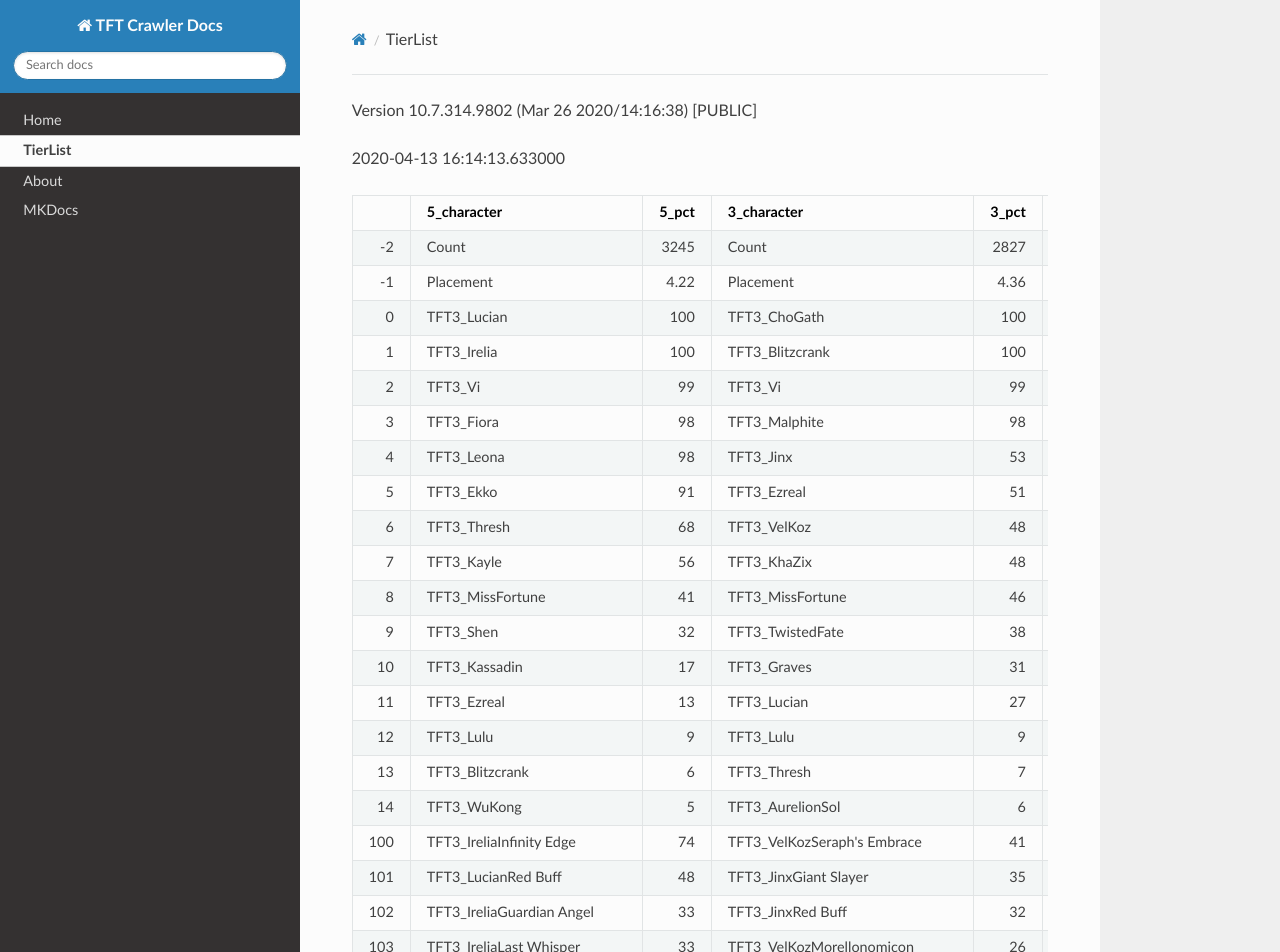
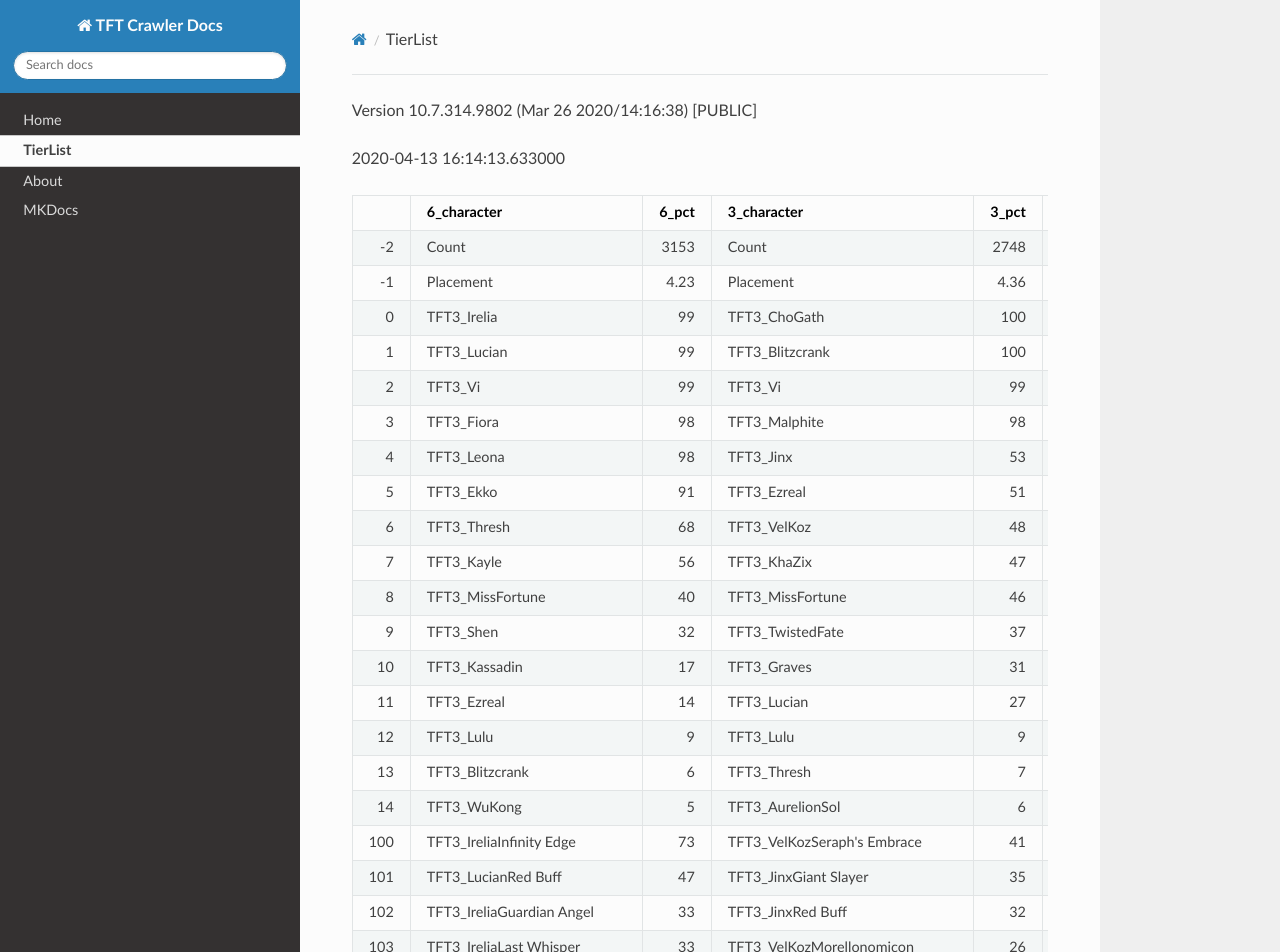
Before and after one commit to JamesYouL2/TFT-Crawler, an MkDocs documentation site: the page built from docs/tierlist.md, in a window 1280 px wide and 1400 px high. Shown: the top 952 px of the window. Built offline with MkDocs 1.6.1, drawn with Linux system fonts in a browser that asks for light colours; nearby versions of some CDN libraries; some of the changed lines change nothing that is shown.

Commit message:
Update tierlist.md

```diff
--- a/docs/tierlist.md
+++ b/docs/tierlist.md
@@ -2,37 +2,37 @@
 
 2020-04-13 16:14:13.633000
 
-|     | 5_character                     |   5_pct | 3_character                      |   3_pct | 2_character                    |   2_pct | 4_character                      |   4_pct | 1_character                      |   1_pct | 6_character                      |   6_pct |
+|     | 6_character                     |   6_pct | 3_character                      |   3_pct | 1_character                    |   1_pct | 4_character                      |   4_pct | 2_character                      |   2_pct | 5_character                      |   5_pct |
 |----:|:--------------------------------|--------:|:---------------------------------|--------:|:-------------------------------|--------:|:---------------------------------|--------:|:---------------------------------|--------:|:---------------------------------|--------:|
-|  -2 | Count                           | 3245    | Count                            | 2827    | Count                          | 2093    | Count                            |  2994   | Count                            | 2746    | Count                            | 1737    |
-|  -1 | Placement                       |    4.22 | Placement                        |    4.36 | Placement                      |    4.44 | Placement                        |     4.5 | Placement                        |    4.56 | Placement                        |    4.58 |
-|   0 | TFT3_Lucian                     |  100    | TFT3_ChoGath                     |  100    | TFT3_Mordekaiser               |   99    | TFT3_Rumble                      |    99   | TFT3_Neeko                       |   79    | TFT3_Kayle                       |   99    |
-|   1 | TFT3_Irelia                     |  100    | TFT3_Blitzcrank                  |  100    | TFT3_Jhin                      |   98    | TFT3_Annie                       |    99   | TFT3_Syndra                      |   68    | TFT3_Shen                        |   97    |
-|   2 | TFT3_Vi                         |   99    | TFT3_Vi                          |   99    | TFT3_Karma                     |   96    | TFT3_Shaco                       |    98   | TFT3_Ahri                        |   67    | TFT3_Irelia                      |   79    |
-|   3 | TFT3_Fiora                      |   98    | TFT3_Malphite                    |   98    | TFT3_Ashe                      |   93    | TFT3_Fizz                        |    98   | TFT3_Zoe                         |   66    | TFT3_MissFortune                 |   65    |
-|   4 | TFT3_Leona                      |   98    | TFT3_Jinx                        |   53    | TFT3_Jayce                     |   70    | TFT3_KaiSa                       |    98   | TFT3_Soraka                      |   63    | TFT3_Kassadin                    |   59    |
-|   5 | TFT3_Ekko                       |   91    | TFT3_Ezreal                      |   51    | TFT3_WuKong                    |   69    | TFT3_Lux                         |    74   | TFT3_Lux                         |   56    | TFT3_Thresh                      |   57    |
-|   6 | TFT3_Thresh                     |   68    | TFT3_VelKoz                      |   48    | TFT3_Lulu                      |   67    | TFT3_KhaZix                      |    64   | TFT3_Poppy                       |   42    | TFT3_WuKong                      |   47    |
-|   7 | TFT3_Kayle                      |   56    | TFT3_KhaZix                      |   48    | TFT3_Poppy                     |   44    | TFT3_Ekko                        |    30   | TFT3_VelKoz                      |   36    | TFT3_Xayah                       |   46    |
-|   8 | TFT3_MissFortune                |   41    | TFT3_MissFortune                 |   46    | TFT3_Shaco                     |   31    | TFT3_Karma                       |    27   | TFT3_Rakan                       |   32    | TFT3_Ezreal                      |   43    |
-|   9 | TFT3_Shen                       |   32    | TFT3_TwistedFate                 |   38    | TFT3_Lux                       |   31    | TFT3_Kayle                       |    16   | TFT3_XinZhao                     |   32    | TFT3_Blitzcrank                  |   42    |
-|  10 | TFT3_Kassadin                   |   17    | TFT3_Graves                      |   31    | TFT3_JarvanIV                  |   29    | TFT3_MissFortune                 |     5   | TFT3_JarvanIV                    |   30    | TFT3_Yasuo                       |   33    |
-|  11 | TFT3_Ezreal                     |   13    | TFT3_Lucian                      |   27    | TFT3_Leona                     |   26    | TFT3_Gangplank                   |     3   | TFT3_Sona                        |   30    | TFT3_MasterYi                    |   33    |
-|  12 | TFT3_Lulu                       |    9    | TFT3_Lulu                        |    9    | TFT3_Thresh                    |   12    | TFT3_VelKoz                      |     2   | TFT3_Karma                       |   29    | TFT3_Vi                          |   23    |
-|  13 | TFT3_Blitzcrank                 |    6    | TFT3_Thresh                      |    7    | TFT3_Kassadin                  |   10    | TFT3_Lulu                        |     2   | TFT3_Lulu                        |   25    | TFT3_ChoGath                     |   20    |
-|  14 | TFT3_WuKong                     |    5    | TFT3_AurelionSol                 |    6    | TFT3_Soraka                    |    6    | TFT3_ChoGath                     |     2   | TFT3_Annie                       |   24    | TFT3_Lulu                        |   19    |
-| 100 | TFT3_IreliaInfinity Edge        |   74    | TFT3_VelKozSeraph's Embrace      |   41    | TFT3_JhinGuardian Angel        |   54    | TFT3_ShacoGuardian Angel         |    59   | TFT3_SyndraSeraph's Embrace      |   65    | TFT3_KayleGuinsoo's Rageblade    |   62    |
-| 101 | TFT3_LucianRed Buff             |   48    | TFT3_JinxGiant Slayer            |   35    | TFT3_JhinInfinity Edge         |   54    | TFT3_ShacoBloodthirster          |    55   | TFT3_SyndraGuardian Angel        |   28    | TFT3_KayleGuardian Angel         |   53    |
-| 102 | TFT3_IreliaGuardian Angel       |   33    | TFT3_JinxRed Buff                |   32    | TFT3_JhinLast Whisper          |   49    | TFT3_KaiSaMorellonomicon         |    52   | TFT3_RakanSpear of Shojin        |   24    | TFT3_KayleRapid Firecannon       |   46    |
-| 103 | TFT3_IreliaLast Whisper         |   33    | TFT3_VelKozMorellonomicon        |   26    | TFT3_JhinRunaan's Hurricane    |   29    | TFT3_ShacoInfinity Edge          |    48   | TFT3_XinZhaoBramble Vest         |   24    | TFT3_IreliaInfinity Edge         |   21    |
-| 104 | TFT3_IreliaInfiltrator's Talons |   22    | TFT3_VelKozQuicksilver           |   25    | TFT3_MordekaiserMorellonomicon |   23    | TFT3_KaiSaSeraph's Embrace       |    39   | TFT3_RakanMorellonomicon         |   18    | TFT3_KayleStatikk Shiv           |   19    |
-| 105 | TFT3_IreliaSeraph's Embrace     |   19    | TFT3_ChoGathGuardian Angel       |   21    | TFT3_ShacoGuardian Angel       |   17    | TFT3_KaiSaDemolitionist's Charge |    31   | TFT3_SyndraRabadon's Deathcap    |   18    | TFT3_KayleHand Of Justice        |   17    |
-| 106 | TFT3_EkkoMorellonomicon         |   18    | TFT3_VelKozRabadon's Deathcap    |   18    | TFT3_ShacoBloodthirster        |   16    | TFT3_RumbleQuicksilver           |    26   | TFT3_XinZhaoTitan's Resolve      |   17    | TFT3_KayleQuicksilver            |   17    |
-| 107 | TFT3_IreliaBloodthirster        |   15    | TFT3_JinxGuardian Angel          |   17    | TFT3_MordekaiserIonic Spark    |   13    | TFT3_ShacoLast Whisper           |    24   | TFT3_NeekoGuardian Angel         |   16    | TFT3_KayleMorellonomicon         |   15    |
-| 108 | TFT3_LeonaZephyr                |   14    | TFT3_ChoGathIonic Spark          |   15    | TFT3_JayceIonic Spark          |   13    | TFT3_RumbleTitan's Resolve       |    20   | TFT3_SyndraChalice of Favor      |   15    | TFT3_IreliaGuardian Angel        |   13    |
-| 109 | TFT3_ViIonic Spark              |   12    | TFT3_ChoGathMorellonomicon       |   13    | TFT3_AsheSpear of Shojin       |   12    | TFT3_RumbleBramble Vest          |    16   | TFT3_NeekoZz'Rot Portal          |   15    | TFT3_IreliaBloodthirster         |    9    |
-| 110 | TFT3_IreliaHand Of Justice      |   11    | TFT3_JinxRunaan's Hurricane      |   12    | TFT3_MordekaiserBramble Vest   |   10    | TFT3_KaiSaLuden's Echo           |    14   | TFT3_NeekoIonic Spark            |   15    | TFT3_MissFortuneSeraph's Embrace |    9    |
-| 111 | TFT3_EkkoIonic Spark            |   10    | TFT3_BlitzcrankZephyr            |   12    | TFT3_ShacoInfinity Edge        |   10    | TFT3_RumbleZz'Rot Portal         |    11   | TFT3_XinZhaoDragon's Claw        |   15    | TFT3_IreliaSeraph's Embrace      |    8    |
-| 112 | TFT3_EkkoRabadon's Deathcap     |   10    | TFT3_MissFortuneSeraph's Embrace |   12    | TFT3_AsheGuinsoo's Rageblade   |   10    | TFT3_RumbleIonic Spark           |     8   | TFT3_XinZhaoQuicksilver          |   11    | TFT3_KayleHextech Gunblade       |    7    |
-| 113 | TFT3_LeonaIonic Spark           |   10    | TFT3_VelKozGuardian Angel        |   10    | TFT3_JhinBloodthirster         |   10    | TFT3_KaiSaRabadon's Deathcap     |     8   | TFT3_NeekoMorellonomicon         |   10    | TFT3_ShenZephyr                  |    7    |
-| 114 | TFT3_ViZephyr                   |    9    | TFT3_ChoGathTitan's Resolve      |    9    | TFT3_MordekaiserDragon's Claw  |   10    | TFT3_RumbleWarmog's Armor        |     8   | TFT3_VelKozStar Guardian's Charm |   10    | TFT3_KayleInfinity Edge          |    7    |
+|  -2 | Count                           | 3153    | Count                            | 2748    | Count                          | 2087    | Count                            |  2862   | Count                            | 1842    | Count                            | 1673    |
+|  -1 | Placement                       |    4.23 | Placement                        |    4.36 | Placement                      |    4.47 | Placement                        |     4.5 | Placement                        |    4.52 | Placement                        |    4.57 |
+|   0 | TFT3_Irelia                     |   99    | TFT3_ChoGath                     |  100    | TFT3_Mordekaiser               |   99    | TFT3_Rumble                      |   100   | TFT3_Syndra                      |   98    | TFT3_Kayle                       |   99    |
+|   1 | TFT3_Lucian                     |   99    | TFT3_Blitzcrank                  |  100    | TFT3_Jhin                      |   96    | TFT3_Annie                       |   100   | TFT3_Ahri                        |   97    | TFT3_Shen                        |   97    |
+|   2 | TFT3_Vi                         |   99    | TFT3_Vi                          |   99    | TFT3_Karma                     |   94    | TFT3_Shaco                       |    99   | TFT3_Zoe                         |   96    | TFT3_Irelia                      |   79    |
+|   3 | TFT3_Fiora                      |   98    | TFT3_Malphite                    |   98    | TFT3_Ashe                      |   91    | TFT3_KaiSa                       |    99   | TFT3_Lux                         |   79    | TFT3_MissFortune                 |   65    |
+|   4 | TFT3_Leona                      |   98    | TFT3_Jinx                        |   53    | TFT3_Jayce                     |   71    | TFT3_Fizz                        |    99   | TFT3_Neeko                       |   72    | TFT3_Kassadin                    |   59    |
+|   5 | TFT3_Ekko                       |   91    | TFT3_Ezreal                      |   51    | TFT3_WuKong                    |   70    | TFT3_Lux                         |    74   | TFT3_Soraka                      |   71    | TFT3_Thresh                      |   57    |
+|   6 | TFT3_Thresh                     |   68    | TFT3_VelKoz                      |   48    | TFT3_Lulu                      |   65    | TFT3_KhaZix                      |    64   | TFT3_Poppy                       |   60    | TFT3_WuKong                      |   47    |
+|   7 | TFT3_Kayle                      |   56    | TFT3_KhaZix                      |   47    | TFT3_Poppy                     |   44    | TFT3_Ekko                        |    30   | TFT3_VelKoz                      |   52    | TFT3_Xayah                       |   46    |
+|   8 | TFT3_MissFortune                |   40    | TFT3_MissFortune                 |   46    | TFT3_Shaco                     |   31    | TFT3_Karma                       |    27   | TFT3_Annie                       |   35    | TFT3_Ezreal                      |   43    |
+|   9 | TFT3_Shen                       |   32    | TFT3_TwistedFate                 |   37    | TFT3_Lux                       |   30    | TFT3_Kayle                       |    16   | TFT3_Rumble                      |   26    | TFT3_Blitzcrank                  |   42    |
+|  10 | TFT3_Kassadin                   |   17    | TFT3_Graves                      |   31    | TFT3_JarvanIV                  |   29    | TFT3_MissFortune                 |     4   | TFT3_Fizz                        |   25    | TFT3_MasterYi                    |   33    |
+|  11 | TFT3_Ezreal                     |   14    | TFT3_Lucian                      |   27    | TFT3_Leona                     |   26    | TFT3_Gangplank                   |     3   | TFT3_Lulu                        |   20    | TFT3_Yasuo                       |   33    |
+|  12 | TFT3_Lulu                       |    9    | TFT3_Lulu                        |    9    | TFT3_Thresh                    |   12    | TFT3_Lulu                        |     2   | TFT3_Karma                       |    6    | TFT3_Vi                          |   22    |
+|  13 | TFT3_Blitzcrank                 |    6    | TFT3_Thresh                      |    7    | TFT3_Kassadin                  |   10    | TFT3_Jhin                        |     2   | TFT3_TwistedFate                 |    5    | TFT3_ChoGath                     |   19    |
+|  14 | TFT3_WuKong                     |    5    | TFT3_AurelionSol                 |    6    | TFT3_Soraka                    |    7    | TFT3_VelKoz                      |     2   | TFT3_Gangplank                   |    3    | TFT3_Lulu                        |   19    |
+| 100 | TFT3_IreliaInfinity Edge        |   73    | TFT3_VelKozSeraph's Embrace      |   41    | TFT3_JhinInfinity Edge         |   53    | TFT3_ShacoGuardian Angel         |    59   | TFT3_SyndraSeraph's Embrace      |   95    | TFT3_KayleGuinsoo's Rageblade    |   63    |
+| 101 | TFT3_LucianRed Buff             |   47    | TFT3_JinxGiant Slayer            |   35    | TFT3_JhinGuardian Angel        |   53    | TFT3_ShacoBloodthirster          |    55   | TFT3_SyndraGuardian Angel        |   40    | TFT3_KayleGuardian Angel         |   53    |
+| 102 | TFT3_IreliaGuardian Angel       |   33    | TFT3_JinxRed Buff                |   32    | TFT3_JhinLast Whisper          |   47    | TFT3_KaiSaMorellonomicon         |    53   | TFT3_SyndraRabadon's Deathcap    |   26    | TFT3_KayleRapid Firecannon       |   46    |
+| 103 | TFT3_IreliaLast Whisper         |   33    | TFT3_VelKozMorellonomicon        |   26    | TFT3_JhinRunaan's Hurricane    |   29    | TFT3_ShacoInfinity Edge          |    49   | TFT3_NeekoGuardian Angel         |   23    | TFT3_IreliaInfinity Edge         |   21    |
+| 104 | TFT3_IreliaInfiltrator's Talons |   22    | TFT3_VelKozQuicksilver           |   25    | TFT3_MordekaiserMorellonomicon |   23    | TFT3_KaiSaSeraph's Embrace       |    40   | TFT3_SyndraChalice of Favor      |   23    | TFT3_KayleStatikk Shiv           |   20    |
+| 105 | TFT3_IreliaSeraph's Embrace     |   19    | TFT3_ChoGathGuardian Angel       |   21    | TFT3_ShacoGuardian Angel       |   16    | TFT3_KaiSaDemolitionist's Charge |    31   | TFT3_NeekoZz'Rot Portal          |   21    | TFT3_KayleHand Of Justice        |   17    |
+| 106 | TFT3_EkkoMorellonomicon         |   18    | TFT3_VelKozRabadon's Deathcap    |   18    | TFT3_ShacoBloodthirster        |   16    | TFT3_RumbleQuicksilver           |    26   | TFT3_NeekoIonic Spark            |   21    | TFT3_KayleQuicksilver            |   17    |
+| 107 | TFT3_IreliaBloodthirster        |   15    | TFT3_JinxGuardian Angel          |   17    | TFT3_MordekaiserIonic Spark    |   13    | TFT3_ShacoLast Whisper           |    24   | TFT3_VelKozStar Guardian's Charm |   14    | TFT3_KayleMorellonomicon         |   16    |
+| 108 | TFT3_LeonaZephyr                |   14    | TFT3_ChoGathIonic Spark          |   15    | TFT3_JayceIonic Spark          |   13    | TFT3_RumbleTitan's Resolve       |    21   | TFT3_VelKozMorellonomicon        |   13    | TFT3_IreliaGuardian Angel        |   13    |
+| 109 | TFT3_ViIonic Spark              |   12    | TFT3_ChoGathMorellonomicon       |   13    | TFT3_AsheSpear of Shojin       |   12    | TFT3_RumbleBramble Vest          |    16   | TFT3_SyndraJeweled Gauntlet      |   13    | TFT3_IreliaBloodthirster         |    9    |
+| 110 | TFT3_IreliaHand Of Justice      |   11    | TFT3_JinxRunaan's Hurricane      |   12    | TFT3_ShacoInfinity Edge        |   10    | TFT3_KaiSaLuden's Echo           |    14   | TFT3_NeekoMorellonomicon         |   13    | TFT3_MissFortuneSeraph's Embrace |    9    |
+| 111 | TFT3_EkkoIonic Spark            |   10    | TFT3_BlitzcrankZephyr            |   12    | TFT3_AsheGuinsoo's Rageblade   |   10    | TFT3_RumbleZz'Rot Portal         |    11   | TFT3_NeekoQuicksilver            |   12    | TFT3_IreliaSeraph's Embrace      |    8    |
+| 112 | TFT3_EkkoRabadon's Deathcap     |   10    | TFT3_MissFortuneSeraph's Embrace |   12    | TFT3_MordekaiserBramble Vest   |   10    | TFT3_RumbleIonic Spark           |     8   | TFT3_SyndraTrap Claw             |   12    | TFT3_KayleInfinity Edge          |    7    |
+| 113 | TFT3_LeonaIonic Spark           |   10    | TFT3_VelKozGuardian Angel        |   10    | TFT3_JhinBloodthirster         |   10    | TFT3_KaiSaRabadon's Deathcap     |     8   | TFT3_NeekoTitan's Resolve        |   10    | TFT3_KayleHextech Gunblade       |    7    |
+| 114 | TFT3_ViZephyr                   |    9    | TFT3_ChoGathTitan's Resolve      |    9    | TFT3_MordekaiserDragon's Claw  |   10    | TFT3_RumbleWarmog's Armor        |     8   | TFT3_AhriMorellonomicon          |    9    | TFT3_ShenZephyr                  |    7    |
```
